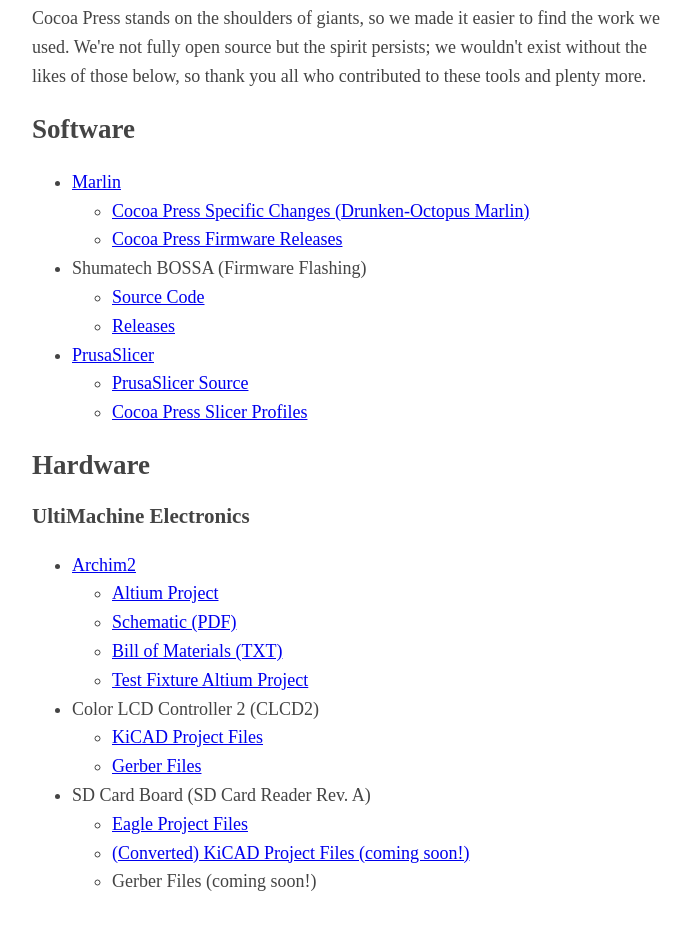
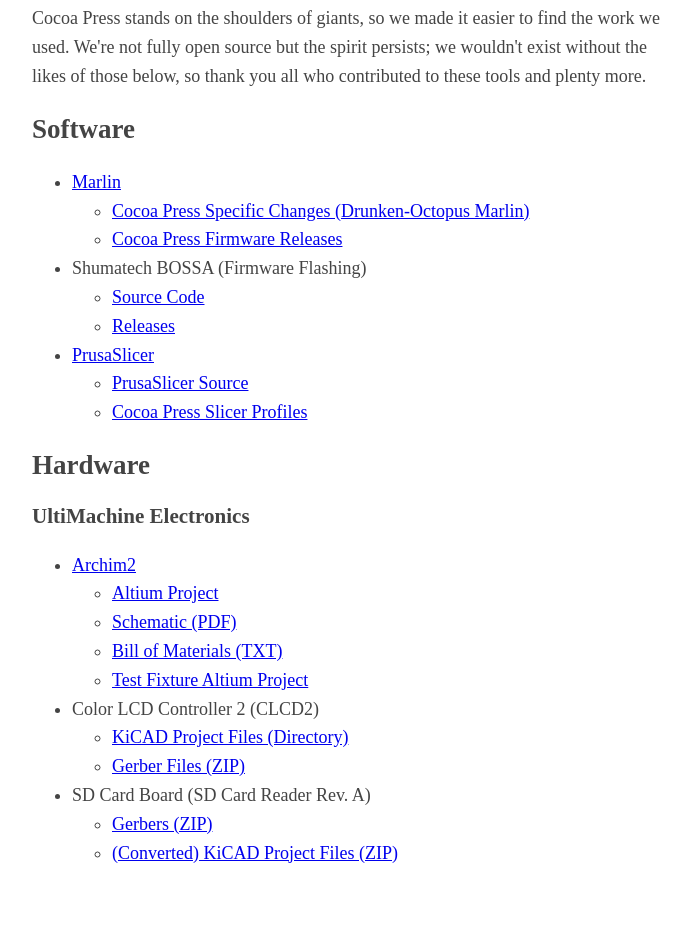
Before and after one commit to CocoaPress/opensource, a plain HTML site: page index.html in a window 1280 px wide. Shown: the part 103-1032 px from the top of the page, without its empty margins (283-974 px from the left). Drawn offline with Linux system fonts and the light colour scheme; a web font is replaced by a local one.

Commit message:
Added SD card reader / skeleton schematic KiCAD project.

```diff
--- a/index.html
+++ b/index.html
@@ -60,16 +60,15 @@
         </ul>
         <li>Color LCD Controller 2 (CLCD2)</li>
         <ul>
-            <li><a href="https://download.lulzbot.com/TAZ/TAZ_Pro/v1.0.7/production_parts/electronics/aotctl/KiCad_Files/">KiCAD Project Files</a></li>
-            <li><a href="https://download.lulzbot.com/TAZ/TAZ_Pro/v1.0.7/production_parts/electronics/aotctl/PCB_Gerbers/CLCD2.zip">Gerber Files</a></li>
+            <li><a href="https://download.lulzbot.com/TAZ/TAZ_Pro/v1.0.7/production_parts/electronics/aotctl/KiCad_Files/">KiCAD Project Files (Directory)</a></li>
+            <li><a href="https://download.lulzbot.com/TAZ/TAZ_Pro/v1.0.7/production_parts/electronics/aotctl/PCB_Gerbers/CLCD2.zip">Gerber Files (ZIP)</a></li>
         </ul>
 
     <li>SD Card Board (SD Card Reader Rev. A)</li>
     <ul>
         <!--<li>These files haven't been found or produced yet.  The above Binary Eagle Format files are <i>likely</i> what you want/need.</li>-->
-        <li><a href="https://download.lulzbot.com/AO-101/hardware/electronics/SDRAMPS/">Eagle Project Files</a></li>
-        <li><a href="#">(Converted) KiCAD Project Files (coming soon!)</a></li>
-        <li>Gerber Files (coming soon!)</li>
+        <li><a href="./SD_Reader_RevA/gerbers/files.zip">Gerbers (ZIP)</a></li>
+        <li><a href="./SD_Reader_RevA/kicad.zip">(Converted) KiCAD Project Files (ZIP)</a></li>
     </ul>
 </ul>
 
```
Also changed, not shown: 18 other files.
